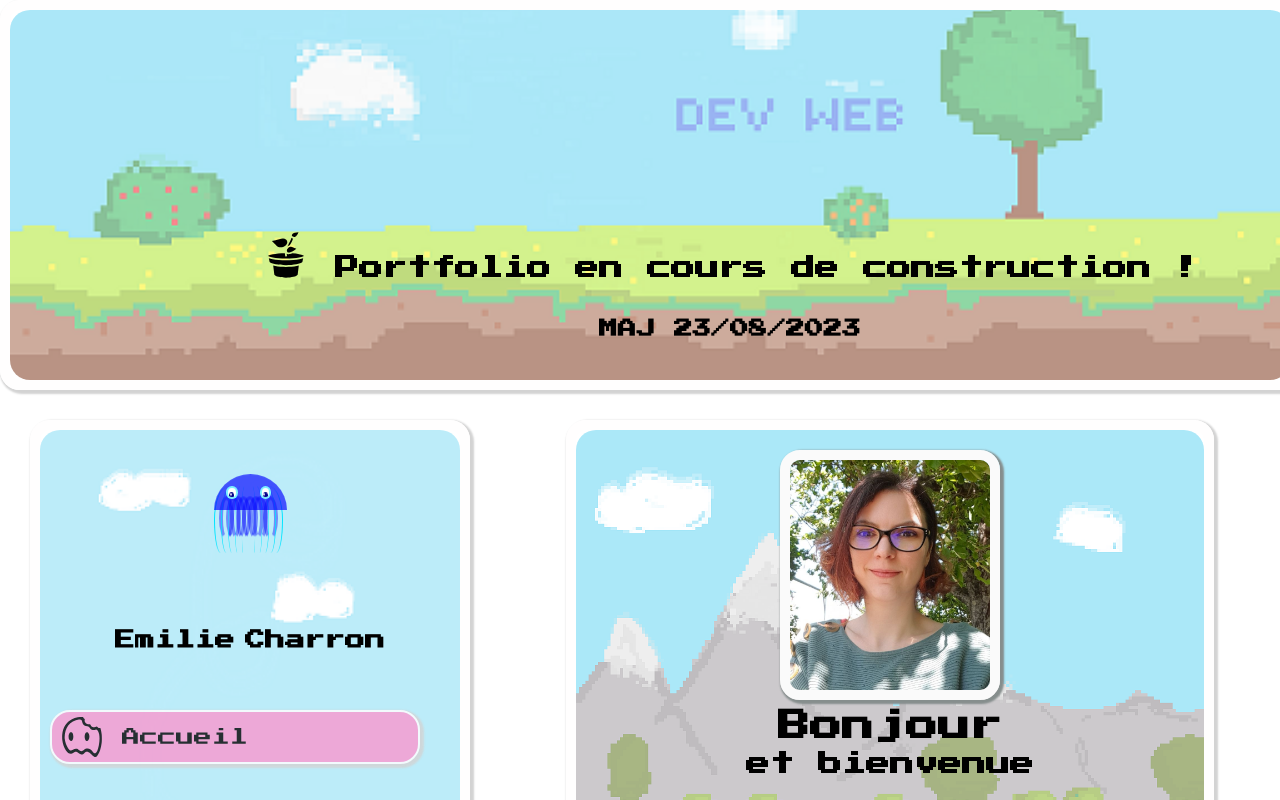
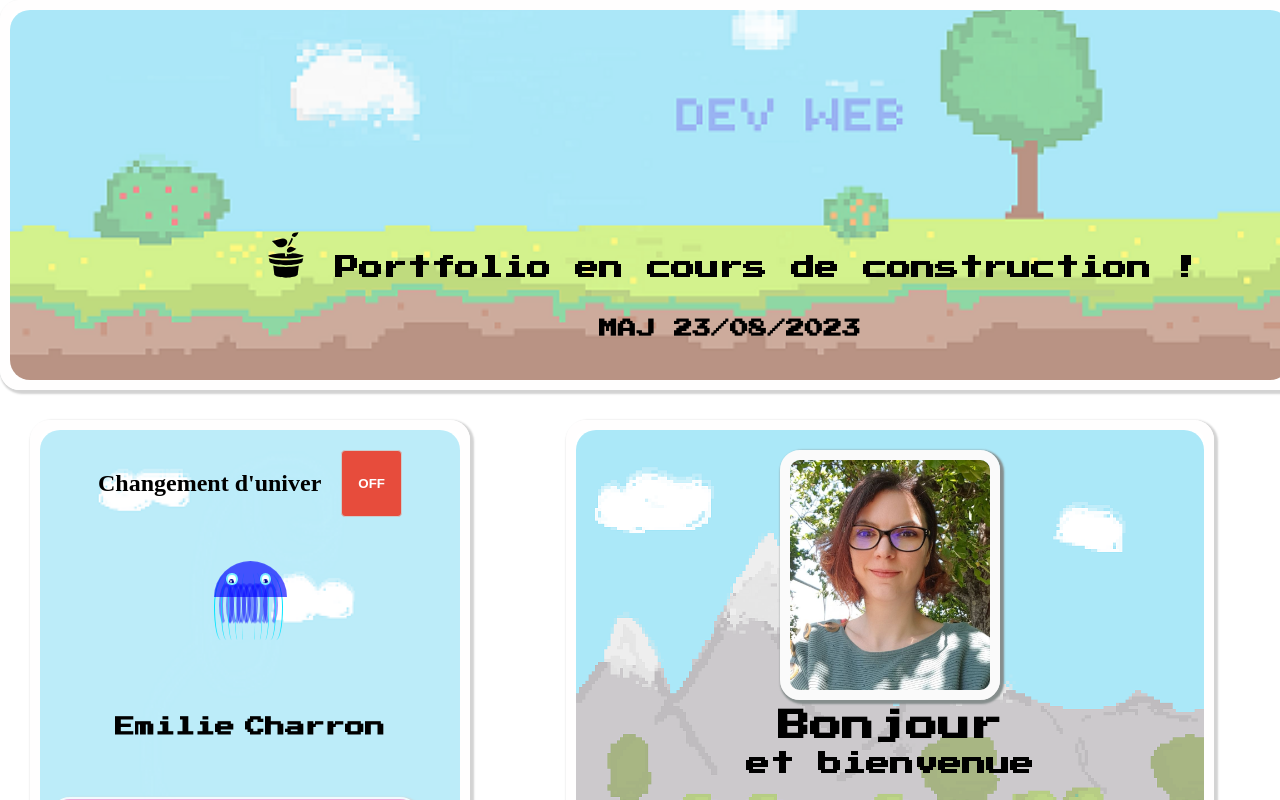
Before and after one commit to nefalis/portfolioNouveau, a React (Vite) app: page / in a window 1280 px wide. Shown: the top 800 px of the page. Built offline with nearby package versions, Linux system fonts and the light colour scheme; a web font is replaced by a local one.

Commit message:
bouton switch

```diff
--- a/src/components/Sidebar/Sidebar.jsx
+++ b/src/components/Sidebar/Sidebar.jsx
@@ -4,6 +4,7 @@ import { NavLink } from 'react-router-dom';
 import Jellyfish from '../jellyfish/Jelly';
 import Name from '../Name/NameMe';
 import ImgSidebar from '../../assets/sidebarImg.png'
+import Toggle from '../../components/toggleBtn/ToggleBtn'
 
 import { SiAiqfome } from "react-icons/si";
 import { SiChainguard } from "react-icons/si";
@@ -25,6 +26,13 @@ const Sidebar = () => {
         <div className='sidebarContainer'>
 
             <img className='imgAbout' src={ImgSidebar} alt='pixel art paysage'></img>
+
+            <div className='SidebarToggle'>
+                <Toggle/>
+            </div>
+
+
+
 
             <nav>
                 <div className='jellyfishComponent'>
--- a/src/components/header/Header.jsx
+++ b/src/components/header/Header.jsx
@@ -1,4 +1,7 @@
 import React from 'react';
+
+
+
 import Landscape from '../../assets/landscape.png'
 import { GiSeedling } from "react-icons/gi";
 
@@ -18,6 +21,8 @@ const Header = () => {
                 <h3>MAJ 23/08/2023</h3>
             </div>
 
+
+
         </div>
 
     );
--- /dev/null
+++ b/src/components/toggleBtn/ToggleBtn.jsx
@@ -0,0 +1,24 @@
+import React, { useState } from 'react';
+
+import './toggle.css';
+
+const ToggleButton = () => {
+    const [isOn, setIsOn] = useState(false);
+
+    const handleClick = () => {
+        setIsOn(!isOn);
+    };
+
+    return (
+<div className='toggleComponent'>
+        <h2>Changement d'univer</h2>
+
+        <button className={`on-off-button ${isOn ? 'on' : 'off'}`} onClick={handleClick}>
+            {isOn ? 'ON' : 'OFF'}
+        </button>
+
+     </div>
+    );
+};
+
+export default ToggleButton;
--- /dev/null
+++ b/src/components/toggleBtn/toggle.css
@@ -0,0 +1,26 @@
+.toggleComponent {
+    position: relative;
+    margin-top: 20px;
+    display: flex;
+    justify-content: center;
+    gap: 20px;
+}
+
+.on-off-button {
+    padding: 8px 16px;
+    border: 1px solid #ccc;
+    border-radius: 4px;
+    cursor: pointer;
+    font-weight: bold;
+
+}
+
+.on-off-button.on {
+    background-color: #4caf50;
+    color: white;
+}
+
+.on-off-button.off {
+    background-color: #e74c3c;
+    color: white;
+}
```
